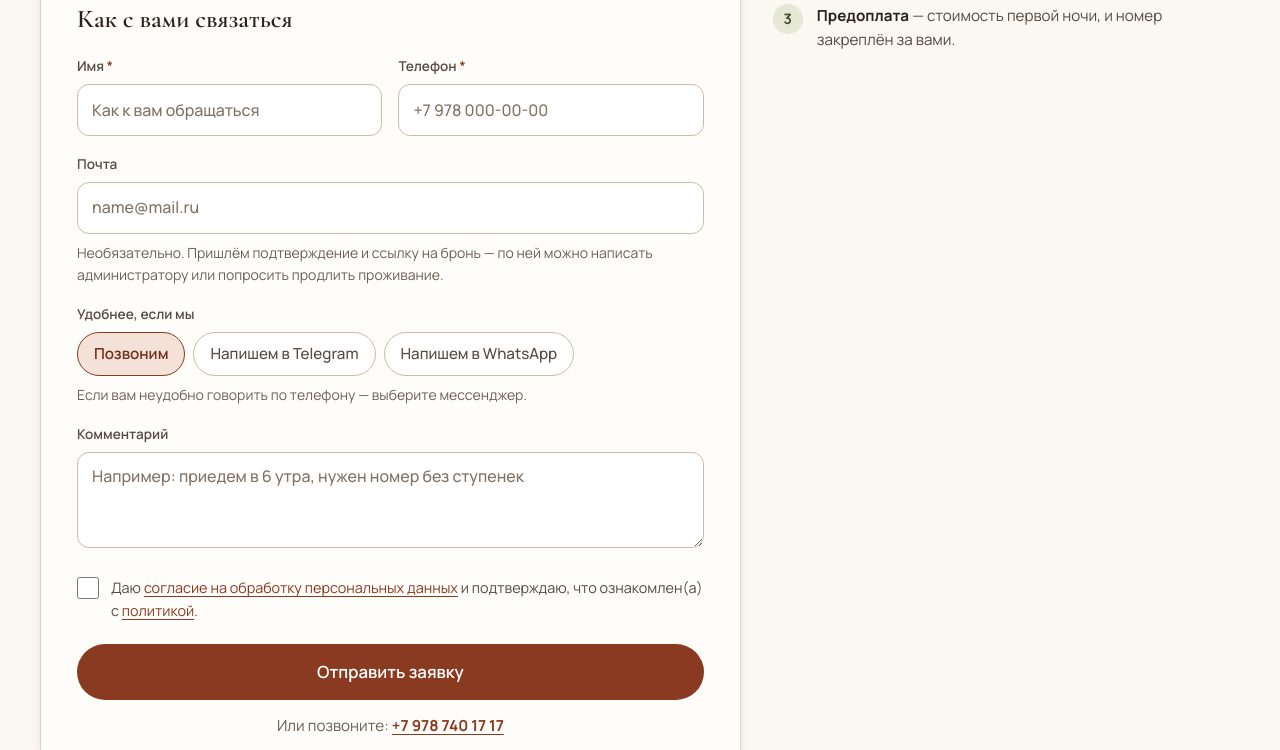
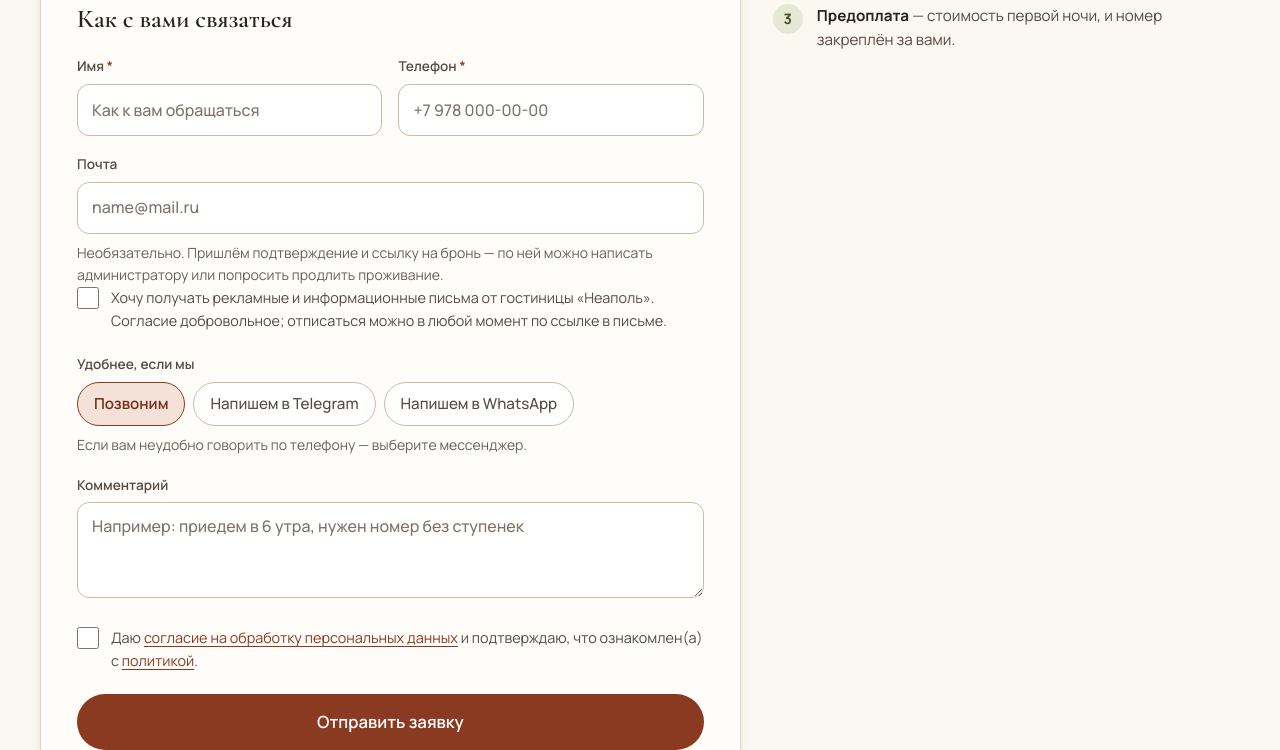
Before and after one commit to DemiurgeBMR/5515161, a PHP site: page /index.php in a window 1280 px wide. Shown: the part 5750-6500 px from the top of the page. Run offline with PHP 8.4, Linux system fonts and the light colour scheme; tables that the repository leaves empty hold one stand-in row (values such as "Sample post"); grey boxes marked "Sample" are stand-in pictures; some libraries are stand-ins or nearby versions.

Commit message:
Show hotel email in public contacts and add optional newsletter consent

```diff
--- a/public/index.php
+++ b/public/index.php
@@ -516,6 +516,12 @@ require __DIR__ . '/../src/partials/header.php';
                             <input id="b-email" type="email" name="email" maxlength="190" autocomplete="email" inputmode="email" placeholder="name@mail.ru" aria-describedby="b-email-hint">
                             <p class="field-hint" id="b-email-hint">Необязательно. Пришлём подтверждение и ссылку на бронь — по ней можно написать администратору или попросить продлить проживание.</p>
                         </div>
+                        <div class="consent consent--marketing">
+                            <label class="check">
+                                <input type="checkbox" name="marketing_consent" value="1">
+                                <span>Хочу получать рекламные и информационные письма от гостиницы «Неаполь». Согласие добровольное; отписаться можно в любой момент по ссылке в письме.</span>
+                            </label>
+                        </div>
                         <div class="field">
                             <span class="field__label" id="b-contact-label">Удобнее, если мы</span>
                             <div class="chips" role="radiogroup" aria-labelledby="b-contact-label">
@@ -698,6 +704,9 @@ require __DIR__ . '/../src/partials/header.php';
                 <dl class="contacts__list">
                     <div><dt>Адрес</dt><dd><?= e(full_address()) ?><br><span class="muted"><?= e($h['address']['entrance']) ?></span></dd></div>
                     <div><dt>Телефон</dt><dd><a class="contacts__phone" href="<?= e(tel_href()) ?>"><?= e($h['phone']) ?></a><br><span class="muted">Администратор на связи <?= e($h['admin_hours']) ?>. Отвечаем в течение <?= e($h['response_time']) ?>.</span></dd></div>
+<?php if (filter_var($h['email'] ?? '', FILTER_VALIDATE_EMAIL)): ?>
+                    <div><dt>Электронная почта</dt><dd><a href="mailto:<?= e($h['email']) ?>"><?= e($h['email']) ?></a></dd></div>
+<?php endif; ?>
                     <div><dt>Заселение</dt><dd>с <?= e($h['check_in']) ?>, выезд до <?= e($h['check_out']) ?></dd></div>
                 </dl>
                 <div class="contacts__buttons">
```
